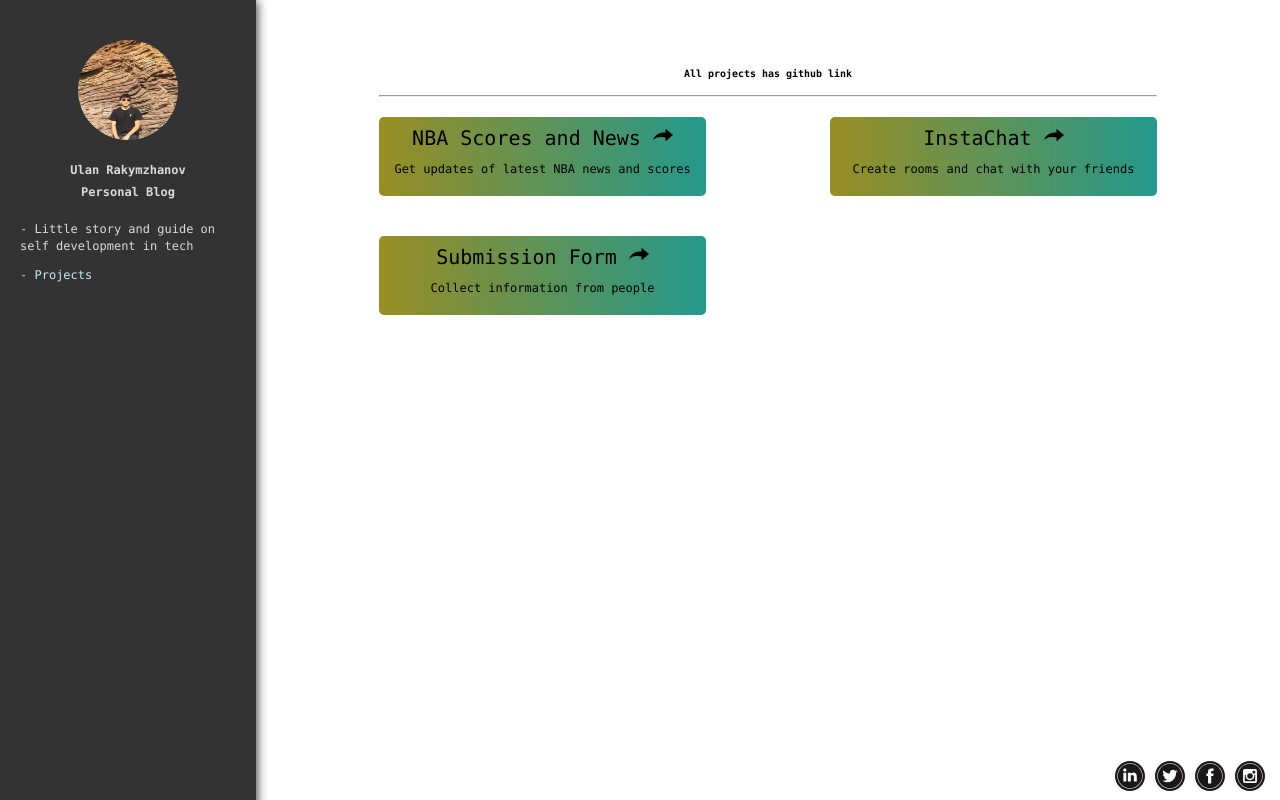
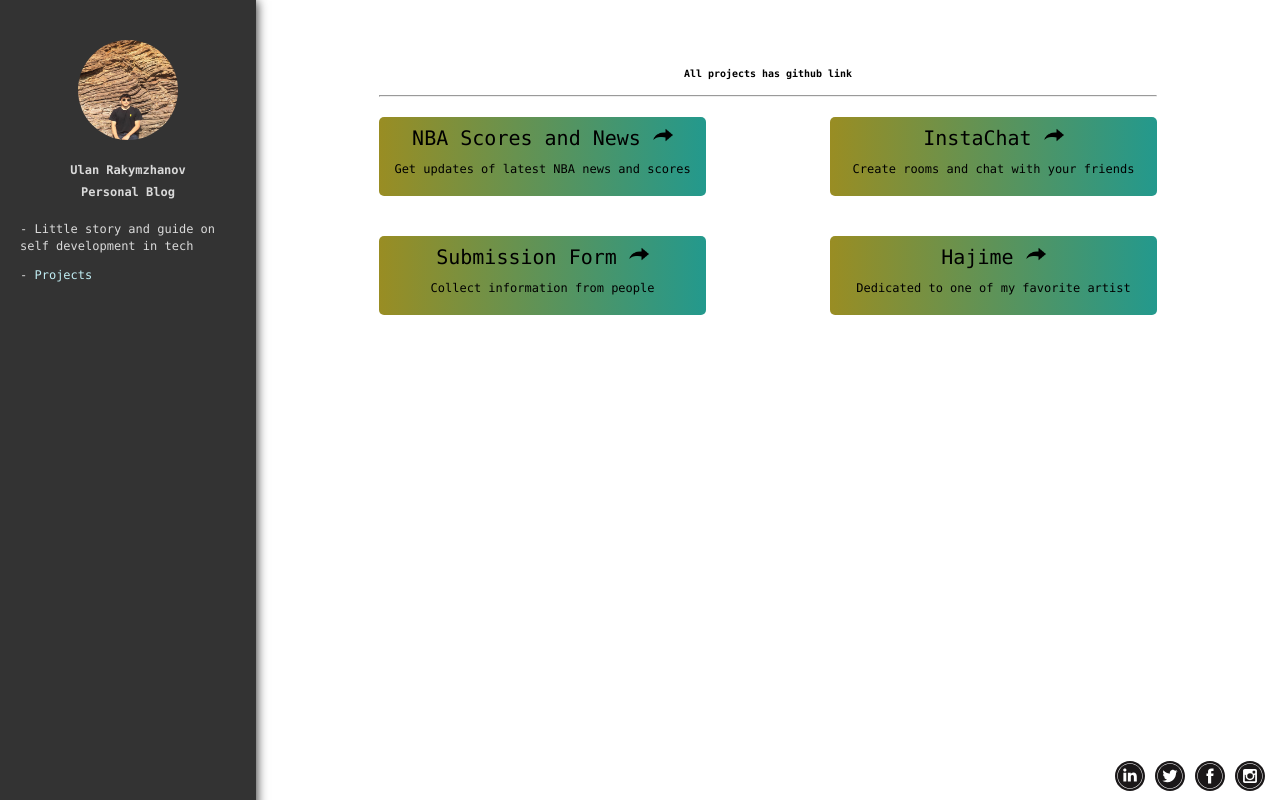
Before and after one commit to urakymzhan/personal-site, a React (Create React App) app: page /projects in a window 1280 px wide. Built offline with nearby package versions, Linux system fonts and the light colour scheme.

Commit message:
hajime added

```diff
--- a/src/components/Projects.jsx
+++ b/src/components/Projects.jsx
@@ -33,6 +33,13 @@ function Projects() {
                     </a>
                     <p>Collect information from people </p>
                 </div>
+                <div className="p1 row2">
+                    <a href="https://hajime-player.herokuapp.com/" target="_blank" rel="noopener noreferrer">
+                        Hajime {" "}
+                        <img src={forward} alt="forwarding" />
+                    </a>
+                    <p>Dedicated to one of my favorite artist</p>
+                </div>
             </div>
         </div>
   );
```
